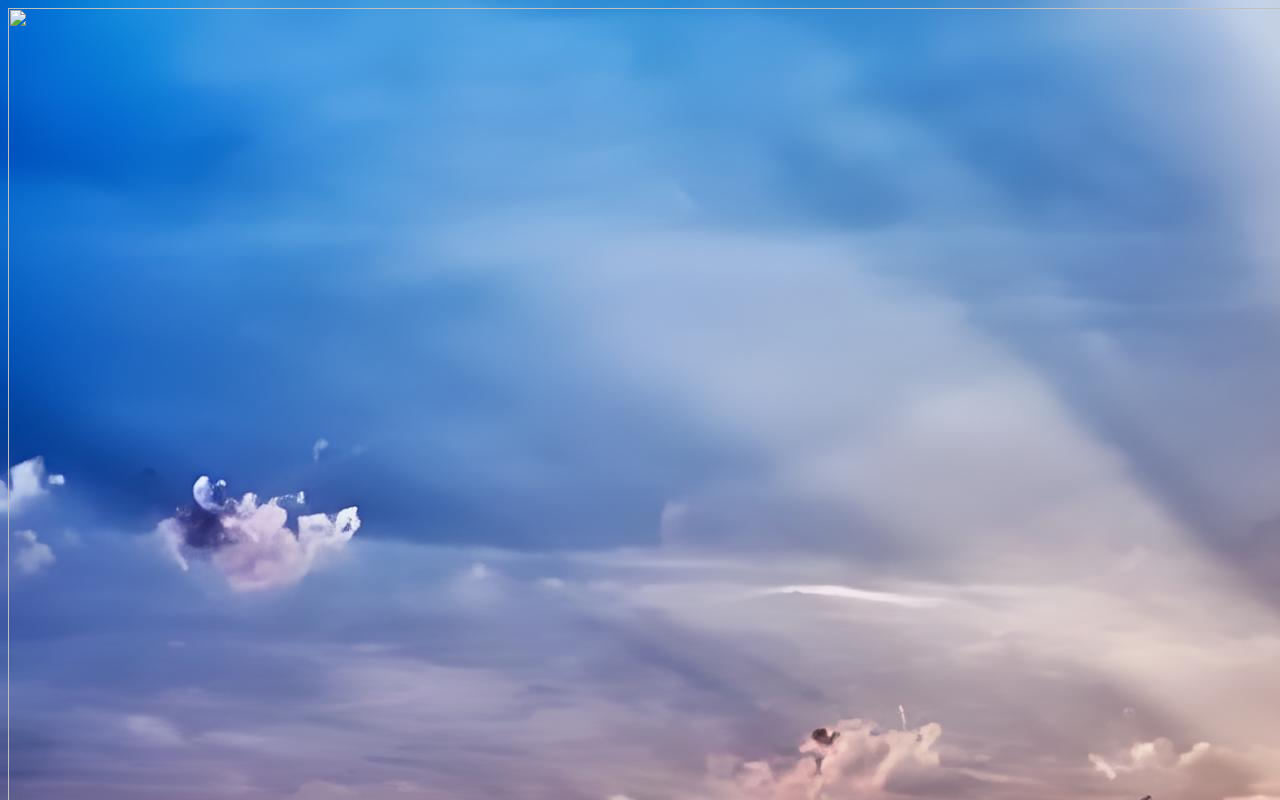
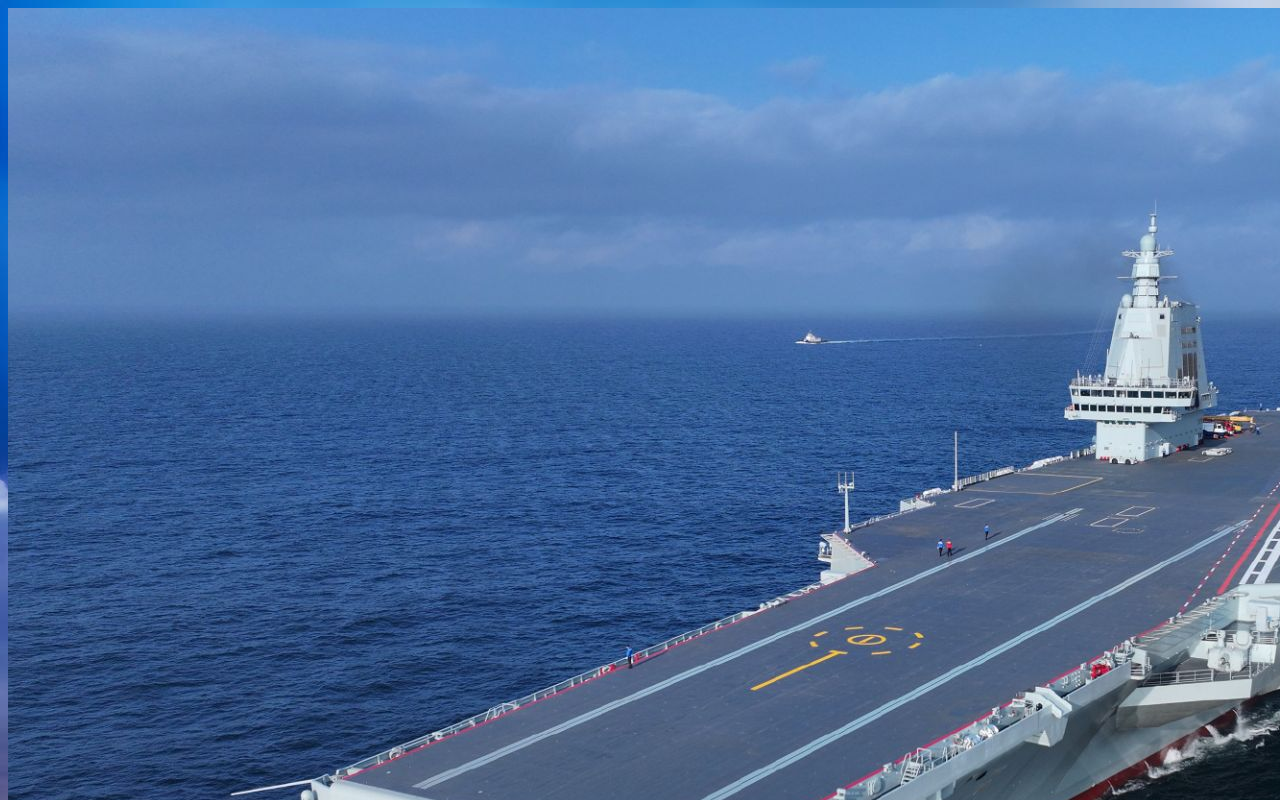
Before and after one commit to haochenzhang060509/Marchal-Rommel, a plain HTML site: page part3.html in a window 1280 px wide. Shown: the top 800 px of the page. Drawn offline with Linux system fonts and the light colour scheme; files whose address does not match are found by name.

Commit message:
Update part3.html

```diff
--- a/part3.html
+++ b/part3.html
@@ -5,7 +5,7 @@
 <title>无标题文档</title>
 <style type="text/css">
 body {
-    background-image: url(../images/%E8%83%8C%E6%99%AF.jpg);
+    background-image: url(./%E8%83%8C%E6%99%AF.jpg);
     font-size: xx-large;
     text-align: center;
 }
@@ -13,7 +13,7 @@ body {
 </head>
 
 <body>
-<img src="../images/4ed03ce8246f86aa1cf30b30c75ce185ef5ba906.jpg" width="1920" height="1280" alt=""/>
+<img src="./4ed03ce8246f86aa1cf30b30c75ce185ef5ba906.jpg" width="1920" height="1280" alt=""/>
 <div>&nbsp;</div>
 <p> 人民海军的沧桑巨变<span style="font-size: xx-large">——从小舢板到大航母</span></p>
 <p><span style="font-size: xx-large"><br>
```
